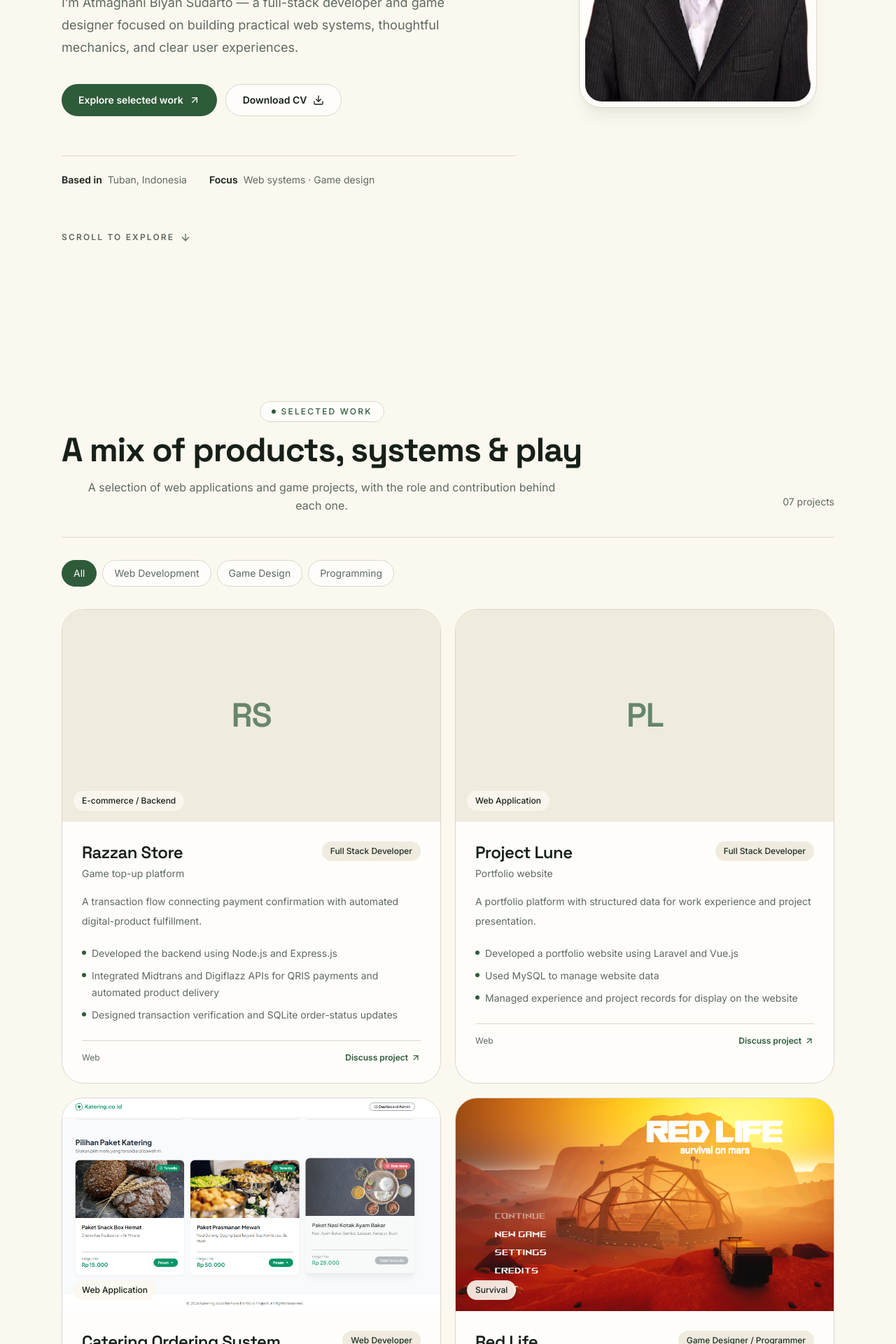
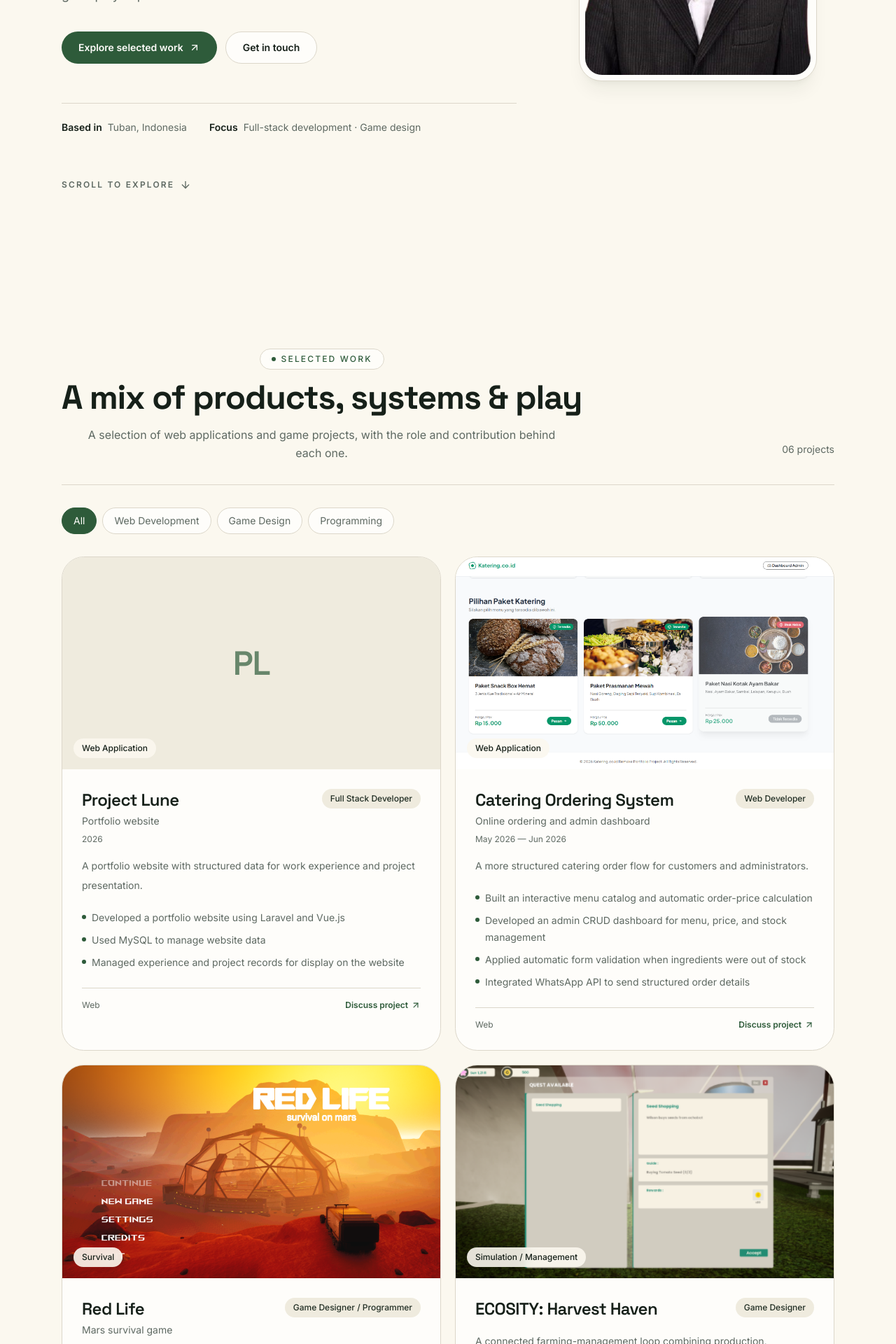
Before and after one commit to BiyanSudarto/Portofolio_Biyan, a Next.js app: page / in a window 1280 px wide. Shown: the part 540-2460 px from the top of the page at 70% size. Built offline with nearby package versions, Linux system fonts and the light colour scheme.

Commit message:
Refine portfolio content from latest CV and improve sections

```diff
--- a/components/about-section.tsx
+++ b/components/about-section.tsx
@@ -1,43 +1,35 @@
-import { Brain, Check, Gamepad2, Layers, Scale, Target } from 'lucide-react'
+import { Brain, Check, Code2, Database, Gamepad2, Workflow } from 'lucide-react'
 import { Reveal, SectionHeading } from '@/components/reveal'
 import { highlights } from '@/lib/portfolio-data'
 
-const icons = [Gamepad2, Target, Layers, Scale, Brain]
+const icons = [Code2, Database, Gamepad2, Workflow, Brain]
 
 export function AboutSection() {
   return (
     <section id="about" className="relative mx-auto max-w-6xl px-6 py-24">
       <SectionHeading
         eyebrow="About Me"
-        title="Systems designed around the player"
-        description="Design that respects the player's time, curiosity, and desire to master something."
+        title="Technology, systems, and player experiences"
+        description="I enjoy turning complex requirements into useful products and understandable gameplay systems."
       />
-
       <div className="mt-14 grid gap-10 lg:grid-cols-2 lg:gap-14">
         <Reveal className="flex flex-col gap-5">
           <p className="text-lg leading-relaxed text-pretty">
-            My name is <span className="font-semibold text-primary">Atmaghani Biyan Sudarto</span>.
+            I’m <span className="font-semibold text-primary">Atmaghani Biyan Sudarto</span>, a D4 Game Technology graduate from Politeknik Elektronika Negeri Surabaya (PENS).
           </p>
           <p className="leading-relaxed text-pretty text-muted-foreground">
-            I am a Designer & Programmer with over two years of experience in designing gameplay mechanics,
-            progression systems, and player experiences.
+            My work spans full-stack web applications, backend transaction systems, and game development. I use technologies such as Node.js, Express.js, PHP, JavaScript, MySQL, and SQLite to build web-based solutions.
           </p>
           <p className="leading-relaxed text-pretty text-muted-foreground">
-            Bachelor's degree in Game Technology from Politeknik Elektronika Negeri Surabaya (PENS).
+            In game projects, I work across gameplay mechanics, character progression, survival loops, and implementation. I also led the Red Life project and contributed to a national first-place game application team.
           </p>
-          <p className="leading-relaxed text-pretty text-muted-foreground">
-            I enjoy creating systems that are easy to understand, rewarding to master, and capable
-            of delivering memorable gameplay.
-          </p>
-
           <div className="glass mt-2 rounded-2xl p-5">
-            <p className="font-display text-sm font-semibold text-primary">Currently focused on</p>
+            <p className="font-display text-sm font-semibold text-primary">What I value</p>
             <p className="mt-2 text-sm leading-relaxed text-muted-foreground">
-             Combining game design mechanics and progression balance with full-stack web development to create interactive and scalable digital solutions.
+              Clear requirements, practical problem-solving, maintainable systems, and experiences that are easy to understand.
             </p>
           </div>
         </Reveal>
-
         <div className="grid gap-4 sm:grid-cols-2">
           {highlights.map((item, index) => {
             const Icon = icons[index % icons.length]
@@ -51,9 +43,6 @@ export function AboutSection() {
                     <Check className="size-4 text-primary" />
                   </div>
                   <h3 className="font-display mt-4 text-base font-semibold">{item}</h3>
-                  <p className="mt-1.5 text-sm leading-relaxed text-muted-foreground">
-                    Designed, documented, and balanced across shipped student and studio projects.
-                  </p>
                 </article>
               </Reveal>
             )
--- a/components/experience-section.tsx
+++ b/components/experience-section.tsx
@@ -1,14 +1,16 @@
 import { Reveal, SectionHeading } from '@/components/reveal'
-import { experiences, education, tools } from '@/lib/portfolio-data'
+import { experiences, education, tools, certifications, training } from '@/lib/portfolio-data'
 
 export function ExperienceSection() {
   return (
     <section id="experience" className="mx-auto max-w-6xl px-6 py-24">
-      <SectionHeading eyebrow="Experience" title="Experience built through real projects" description="Selected professional work, collaboration, and education." />
+      <SectionHeading eyebrow="Experience" title="The work behind the outcomes" description="Professional experience, organizational contributions, education, and continuous learning." />
       <div className="mt-12 grid gap-12 lg:grid-cols-[1.35fr_.65fr]">
+        <div>
+          <h3 className="mb-5 font-display text-lg font-semibold">Work & organization</h3>
           <ol className="space-y-4">
             {experiences.map((item, index) => (
-            <Reveal key={item.org + item.role} delay={index * .05}>
+              <Reveal key={item.org + item.role + item.period} delay={index * .04}>
                 <li className="grid gap-3 rounded-2xl border border-border bg-card p-5 sm:grid-cols-[150px_1fr] sm:p-6">
                   <p className="pt-1 text-xs font-semibold uppercase tracking-wider text-primary">{item.period}</p>
                   <div>
@@ -20,6 +22,7 @@ export function ExperienceSection() {
               </Reveal>
             ))}
           </ol>
+        </div>
         <div className="space-y-8">
           <div>
             <h3 className="font-display text-lg font-semibold">Education</h3>
@@ -31,8 +34,19 @@ export function ExperienceSection() {
             </div>)}
           </div>
           <div>
-            <h3 className="font-display text-lg font-semibold">Tools</h3>
+            <h3 className="font-display text-lg font-semibold">Technical skills</h3>
             <div className="mt-4 flex flex-wrap gap-2">{tools.map((tool) => <span key={tool} className="rounded-full border border-border px-3 py-2 text-sm text-muted-foreground">{tool}</span>)}</div>
+          </div>
+          <div>
+            <h3 className="font-display text-lg font-semibold">Certification</h3>
+            <ul className="mt-3 space-y-2">{certifications.map((item) => <li key={item} className="text-sm leading-6 text-muted-foreground">{item}</li>)}</ul>
+          </div>
+          <div>
+            <h3 className="font-display text-lg font-semibold">Training</h3>
+            <ul className="mt-3 space-y-3">{training.map((item) => <li key={item.title} className="border-l-2 border-primary/30 pl-3">
+              <p className="text-sm font-medium">{item.title}</p>
+              <p className="mt-1 text-xs text-muted-foreground">{item.provider} · {item.period}</p>
+            </li>)}</ul>
           </div>
         </div>
       </div>
--- a/components/hero-section.tsx
+++ b/components/hero-section.tsx
@@ -1,6 +1,6 @@
 'use client'
 
-import { ArrowDown, ArrowUpRight, Download } from 'lucide-react'
+import { ArrowDown, ArrowUpRight } from 'lucide-react'
 import Image from 'next/image'
 import { motion } from 'motion/react'
 
@@ -13,22 +13,22 @@ export function HeroSection() {
             <span className="h-px w-8 bg-primary" /> Portfolio · 2026
           </p>
           <h1 className="font-display max-w-3xl text-5xl font-semibold leading-[1.04] tracking-[-.055em] text-balance sm:text-6xl lg:text-7xl">
-            I build digital products <span className="text-primary">and interactive experiences.</span>
+            Building digital products <span className="text-primary">with purpose.</span>
           </h1>
           <p className="mt-7 max-w-xl text-base leading-8 text-muted-foreground sm:text-lg">
-            I’m Atmaghani Biyan Sudarto — a full-stack developer and game designer focused on building practical web systems, thoughtful mechanics, and clear user experiences.
+            I’m Atmaghani Biyan Sudarto — a full-stack developer and game designer who builds practical web systems and thoughtful gameplay experiences.
           </p>
           <div className="mt-9 flex flex-wrap gap-3">
             <a href="#projects" className="inline-flex items-center gap-2 rounded-full bg-primary px-6 py-3 text-sm font-semibold text-primary-foreground transition-transform hover:-translate-y-0.5">
               Explore selected work <ArrowUpRight className="size-4" />
             </a>
-            <a href="/CV_Atmaghani_Biyan_Sudarto.pdf" download className="inline-flex items-center gap-2 rounded-full border border-border bg-card px-6 py-3 text-sm font-semibold transition-colors hover:border-primary hover:text-primary">
-              Download CV <Download className="size-4" />
+            <a href="#contact" className="inline-flex items-center gap-2 rounded-full border border-border bg-card px-6 py-3 text-sm font-semibold transition-colors hover:border-primary hover:text-primary">
+              Get in touch
             </a>
           </div>
           <div className="mt-14 flex flex-wrap items-center gap-x-8 gap-y-3 border-t border-border pt-6 text-sm text-muted-foreground">
             <span><strong className="mr-2 font-semibold text-foreground">Based in</strong>Tuban, Indonesia</span>
-            <span><strong className="mr-2 font-semibold text-foreground">Focus</strong>Web systems · Game design</span>
+            <span><strong className="mr-2 font-semibold text-foreground">Focus</strong>Full-stack development · Game design</span>
           </div>
         </motion.div>
         <motion.div initial={{ opacity: 0, scale: .96 }} animate={{ opacity: 1, scale: 1 }} transition={{ duration: .7, delay: .1 }} className="relative mx-auto w-full max-w-[340px]">
--- a/components/projects-section.tsx
+++ b/components/projects-section.tsx
@@ -23,7 +23,7 @@ export function ProjectsSection() {
       </div>
       <motion.div layout className="mt-8 grid gap-5 md:grid-cols-2">
         <AnimatePresence mode="popLayout">
-          {visible.map((project, index) => (
+          {visible.map((project) => (
             <motion.article key={project.title} layout initial={{ opacity: 0, y: 16 }} animate={{ opacity: 1, y: 0 }} exit={{ opacity: 0, y: -10 }} transition={{ duration: .3 }} className="group overflow-hidden rounded-3xl border border-border bg-card">
               <div className="relative aspect-[16/9] overflow-hidden bg-secondary">
                 {project.image ? <Image src={project.image} alt={`Preview of ${project.title}`} fill sizes="(max-width: 768px) 100vw, 50vw" className="object-cover transition-transform duration-500 group-hover:scale-[1.03]" /> : <div className="flex h-full items-center justify-center p-8"><span className="font-display text-5xl font-semibold tracking-tight text-primary/70">{project.title.split(' ').slice(0, 2).map((word) => word[0]).join('')}</span></div>}
@@ -34,6 +34,7 @@ export function ProjectsSection() {
                   <div><h3 className="font-display text-2xl font-semibold tracking-tight">{project.title}</h3>{project.subtitle && <p className="mt-1 text-sm text-muted-foreground">{project.subtitle}</p>}</div>
                   <span className="rounded-full bg-secondary px-3 py-1.5 text-xs font-medium text-secondary-foreground">{project.role}</span>
                 </div>
+                <div className="mt-2 text-xs text-muted-foreground">{project.period}</div>
                 <p className="mt-4 text-sm leading-7 text-muted-foreground">{project.result}</p>
                 <ul className="mt-5 space-y-2">{project.responsibilities.map((item) => <li key={item} className="flex gap-2 text-sm leading-6 text-muted-foreground"><span className="mt-2 size-1.5 shrink-0 rounded-full bg-primary" />{item}</li>)}</ul>
                 <div className="mt-6 flex items-center justify-between border-t border-border pt-4 text-xs text-muted-foreground"><span>{project.platform}</span><a href="#contact" className="inline-flex items-center gap-1 font-semibold text-primary hover:underline">Discuss project <ArrowUpRight className="size-3.5" /></a></div>
--- a/components/site-footer.tsx
+++ b/components/site-footer.tsx
@@ -2,28 +2,18 @@ import { navLinks } from '@/lib/portfolio-data'
 
 export function SiteFooter() {
   return (
-    <footer className="relative border-t border-border px-6 py-12">
+    <footer className="border-t border-border px-6 py-12">
       <div className="mx-auto flex max-w-6xl flex-col items-center gap-6 text-center md:flex-row md:justify-between md:text-left">
         <div>
           <p className="font-display text-lg font-bold">Atmaghani Biyan Sudarto</p>
-          <p className="text-sm text-primary">Designer & Programmer</p>
+          <p className="text-sm text-primary">Full-Stack Developer · Game Designer</p>
         </div>
-
         <nav aria-label="Footer navigation">
           <ul className="flex flex-wrap justify-center gap-x-5 gap-y-2">
-            {navLinks.map((link) => (
-              <li key={link.href}>
-                <a
-                  href={link.href}
-                  className="text-sm text-muted-foreground transition-colors hover:text-primary"
-                >
-                  {link.label}
-                </a>
-              </li>
-            ))}
+            {navLinks.map((link) => <li key={link.href}><a href={link.href} className="text-sm text-muted-foreground transition-colors hover:text-primary">{link.label}</a></li>)}
+            <li><a href="#contact" className="text-sm text-muted-foreground transition-colors hover:text-primary">Contact</a></li>
           </ul>
         </nav>
-
         <p className="text-xs text-muted-foreground">&copy; 2026 All Rights Reserved</p>
       </div>
     </footer>
--- a/lib/portfolio-data.ts
+++ b/lib/portfolio-data.ts
@@ -7,16 +7,16 @@ export const navLinks = [
 
 export const highlights = [
   'Full-Stack Development',
-  'Backend Integration',
+  'Backend Systems',
   'Database Design',
   'Gameplay Mechanics',
-  'System Design',
+  'Project Leadership',
 ]
 
 export const skillGroups = [
-  { title: 'Development', skills: ['Node.js', 'Express.js', 'PHP', 'JavaScript', 'HTML / CSS', 'Laravel', 'Vue.js'] },
-  { title: 'Database & Integration', skills: ['MySQL', 'SQLite', 'REST API', 'Midtrans', 'Digiflazz', 'Git / GitHub'] },
-  { title: 'Game & Product Design', skills: ['Game Mechanics', 'Progression Design', 'System Balancing', 'MDA Framework', 'Unity', 'Unreal Engine', 'Figma'] },
+  { title: 'Development', skills: ['Node.js', 'Express.js', 'PHP', 'JavaScript', 'HTML / CSS'] },
+  { title: 'Database & Tools', skills: ['MySQL', 'SQLite', 'Git / GitHub', 'Visual Studio', 'Microsoft Excel', 'WordPress'] },
+  { title: 'Game & Product', skills: ['Game Mechanics', 'Progression Design', 'System Balancing', 'Unity', 'Unreal Engine', 'Figma'] },
 ]
 
 export const projectFilters = ['All', 'Web Development', 'Game Design', 'Programming'] as const
@@ -28,6 +28,7 @@ export type Project = {
   genre: string
   platform: string
   role: string
+  period?: string
   image?: string
   categories: ProjectFilter[]
   responsibilities: string[]
@@ -36,24 +37,15 @@ export type Project = {
 
 export const projects: Project[] = [
   {
-    title: 'Razzan Store',
-    subtitle: 'Game top-up platform',
-    genre: 'E-commerce / Backend',
-    platform: 'Web',
-    role: 'Full Stack Developer',
-    categories: ['Web Development', 'Programming'],
-    responsibilities: ['Developed the backend using Node.js and Express.js', 'Integrated Midtrans and Digiflazz APIs for QRIS payments and automated product delivery', 'Designed transaction verification and SQLite order-status updates'],
-    result: 'A transaction flow connecting payment confirmation with automated digital-product fulfillment.',
-  },
-  {
     title: 'Project Lune',
     subtitle: 'Portfolio website',
     genre: 'Web Application',
     platform: 'Web',
     role: 'Full Stack Developer',
+    period: '2026',
     categories: ['Web Development', 'Programming'],
     responsibilities: ['Developed a portfolio website using Laravel and Vue.js', 'Used MySQL to manage website data', 'Managed experience and project records for display on the website'],
-    result: 'A portfolio platform with structured data for work experience and project presentation.',
+    result: 'A portfolio website with structured data for work experience and project presentation.',
   },
   {
     title: 'Catering Ordering System',
@@ -61,9 +53,10 @@ export const projects: Project[] = [
     genre: 'Web Application',
     platform: 'Web',
     role: 'Web Developer',
+    period: 'May 2026 — Jun 2026',
     image: '/images/katering-remake.png',
     categories: ['Web Development', 'Programming'],
-    responsibilities: ['Built an interactive menu catalog and automatic order-price calculation', 'Developed an admin CRUD dashboard for menu, price, and stock management', 'Added stock-aware form validation and WhatsApp API order summaries'],
+    responsibilities: ['Built an interactive menu catalog and automatic order-price calculation', 'Developed an admin CRUD dashboard for menu, price, and stock management', 'Applied automatic form validation when ingredients were out of stock', 'Integrated WhatsApp API to send structured order details'],
     result: 'A more structured catering order flow for customers and administrators.',
   },
   {
@@ -72,10 +65,21 @@ export const projects: Project[] = [
     genre: 'Survival',
     platform: 'PC',
     role: 'Game Designer / Programmer',
+    period: 'Jun 2025 — Jul 2026',
     image: '/images/project-redlife.png',
     categories: ['Game Design', 'Programming'],
-    responsibilities: ['Designed 20 gameplay mechanics, character progression, and the survival loop', 'Reviewed design risks before they affected production flow', 'Analyzed playtest data and implemented selected gameplay mechanics'],
+    responsibilities: ['Designed 20 gameplay mechanics, character progression, and the survival loop', 'Resolved more than 40% of design issues before they affected production', 'Analyzed playtest data to improve player interest by 80%', 'Programmed mechanics independently, improving programmer workflow efficiency by 30%'],
     result: 'A survival experience built around resource management, exploration, and crafting.',
+  },
+  {
+    title: 'ECOSITY: Harvest Haven',
+    genre: 'Simulation / Management',
+    platform: 'PC',
+    role: 'Game Designer',
+    image: '/images/project-ecosity.png',
+    categories: ['Game Design'],
+    responsibilities: ['Designed quest, shop, gardening, and water systems', 'Planned renewable-energy management and automation', 'Structured upgrade progression for tools and facilities'],
+    result: 'A connected farming-management loop combining production, resources, and upgrades.',
   },
   {
     title: 'Project SEA',
@@ -86,16 +90,6 @@ export const projects: Project[] = [
     categories: ['Game Design'],
     responsibilities: ['Designed the quiz gameplay loop', 'Created Remove Wrong Answer, Slow Time, and Second Chance abilities', 'Tuned the question timer to add decision pressure'],
     result: 'Interactive educational gameplay with strategic decision-making.',
-  },
-  {
-    title: 'ECOSITY: Harvest Haven',
-    genre: 'Simulation / Management',
-    platform: 'PC',
-    role: 'Game Designer',
-    image: '/images/project-ecosity.png',
-    categories: ['Game Design'],
-    responsibilities: ['Designed quest, shop, gardening, and water systems', 'Planned renewable-energy management and automation', 'Structured upgrade progression for tools and facilities'],
-    result: 'A connected farming-management loop combining production, resources, and upgrades.',
   },
   {
     title: 'Fix The Spaceship',
@@ -115,38 +109,52 @@ export const experiences = [
     period: 'Aug 2026 — Present',
     role: 'Full Stack Developer',
     org: 'Razzan Store · Tuban',
-    description: 'Developing a game top-up backend with Node.js and Express.js, integrating Midtrans and Digiflazz for QRIS payments and automated delivery, and managing transaction verification with SQLite.',
+    description: 'Developing a game top-up backend using Node.js and Express.js, integrating Midtrans and Digiflazz for QRIS payments and automated product delivery, and designing transaction verification with SQLite order-status updates.',
   },
   {
     period: 'Jan 2026 — Feb 2026',
     role: 'Full Stack Developer',
     org: 'Gading Catering · Tuban',
-    description: 'Developed a catering bookkeeping system, designed the MySQL database schema, and built multi-item purchase forms for transaction and expense recording.',
+    description: 'Developed a catering bookkeeping system to automate cash-flow records, designed the MySQL database schema, and built multi-item purchase forms for transaction and expense recording.',
   },
   {
     period: 'Jan 2025 — Jul 2025',
     role: 'Programmer',
     org: 'Nilawarsa Studio · Pasuruan',
-    description: 'Programmed core game systems, mechanics, and UI; created waypoint-based enemy AI; and implemented static and dynamic hazards with collision detection.',
+    description: 'Programmed core game systems, mechanics, and UI; wrote waypoint-based enemy patrol AI; and implemented static and dynamic hazards with collision detection.',
   },
   {
-    period: 'Sep 2023 — Sep 2025',
-    role: 'Staff Seni & Olahraga',
+    period: 'Sep 2024 — Sep 2025',
+    role: 'Expert Staff — Art & Sport',
     org: 'BSO Game Technology · PENS',
-    description: 'Coordinated weekly activities, supported game showcase preparation and presentation schedules, and contributed to student organization programs.',
+    description: 'Coordinated weekly activities and led the game showcase, including technical preparation and presentation schedules.',
+  },
+  {
+    period: 'Sep 2023 — Sep 2024',
+    role: 'Junior Staff — Art & Sport',
+    org: 'BSO Game Technology · PENS',
+    description: 'Contributed to organizational program planning and coordinated student participation in regular sports activities.',
   },
 ]
 
 export const education = [
-  { period: 'Aug 2022 — Jul 2026', school: 'Politeknik Elektronika Negeri Surabaya (PENS)', degree: 'Sarjana Terapan (D4) Teknologi Game', gpa: '3.45 / 4.00' },
+  { period: 'Aug 2022 — Jul 2026', school: 'Politeknik Elektronika Negeri Surabaya (PENS)', degree: 'Applied Bachelor (D4) in Game Technology', gpa: '3.45 / 4.00' },
 ]
 
-export const tools = ['Node.js', 'Express.js', 'PHP', 'JavaScript', 'MySQL', 'SQLite', 'Laravel', 'Vue.js', 'Git / GitHub', 'Unity', 'Unreal Engine', 'Figma']
+export const tools = ['Node.js', 'Express.js', 'PHP', 'JavaScript', 'MySQL', 'SQLite', 'HTML / CSS', 'Git / GitHub', 'Visual Studio', 'WordPress', 'Microsoft Excel']
+
+export const certifications = ['Junior Graphic Design — BNSP', 'TOEFL']
+
+export const training = [
+  { title: 'Spec-Driven Development with Kiro', provider: 'Dicoding', period: 'Oct 2026 — Nov 2026' },
+  { title: 'Introduction to Python Programming', provider: 'Dicoding', period: 'Oct 2026 — Nov 2026' },
+  { title: 'Learn Basic Web Programming', provider: 'Dicoding', period: 'Sep 2026 — Nov 2026' },
+]
 
 export const contactChannels = [
   { label: 'Email', value: 'biyansudarto05@gmail.com', href: 'mailto:biyansudarto05@gmail.com' },
   { label: 'LinkedIn', value: 'linkedin.com/in/biyansudarto', href: 'https://linkedin.com/in/biyansudarto' },
   { label: 'GitHub', value: 'github.com/BiyanSudarto', href: 'https://github.com/BiyanSudarto' },
-  { label: 'Phone', value: '0898-0636-719', href: 'tel:+628980636719' },
+  { label: 'Phone', value: '0898063719', href: 'tel:+62898063719' },
   { label: 'Location', value: 'Tuban, Jawa Timur, Indonesia', href: null },
 ]
```
Also changed, not shown: components/contact-section.tsx (+18 -76 lines). Lines whose indentation alone changed are shown as unchanged.
